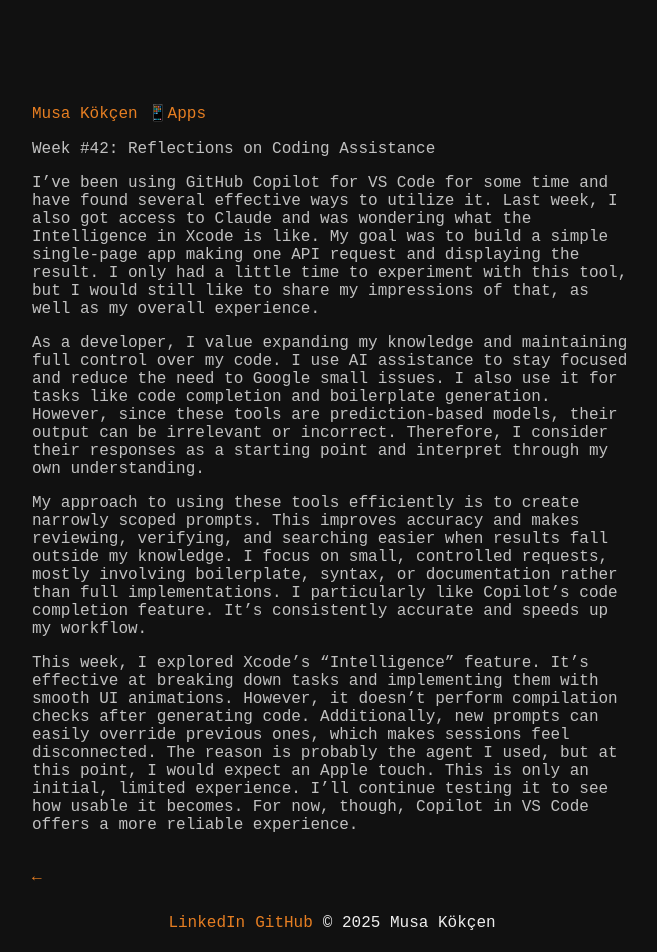
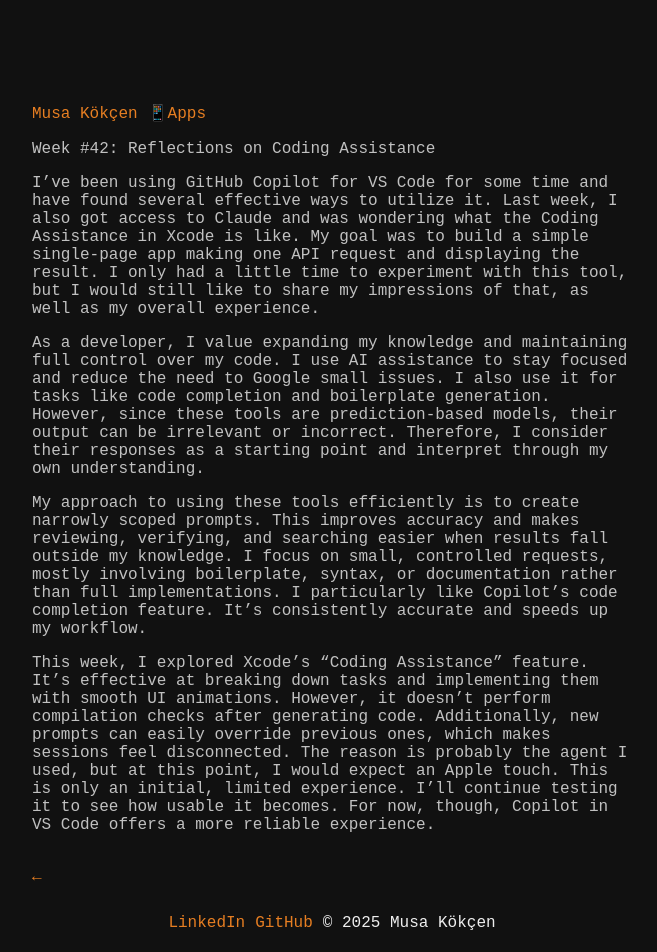
Before and after one commit to musakokcen/musakocen.github.io, a Jekyll site: the page built from _posts/2025-10-19-week42.md, in a window 1280 px wide. Shown: the whole page, without its empty margins (308-965 px from the left). Built offline with Jekyll 4.4.1, drawn with Linux system fonts in a browser that asks for light colours.

Commit message:
Update references from 'Intelligence' to 'Coding Assistance'

```diff
--- a/_posts/2025-10-19-week42.md
+++ b/_posts/2025-10-19-week42.md
@@ -4,10 +4,10 @@
 subtitle: ""
 ---
 
-I've been using GitHub Copilot for VS Code for some time and have found several effective ways to utilize it. Last week, I also got access to Claude and was wondering what the Intelligence in Xcode is like. My goal was to build a simple single-page app making one API request and displaying the result. I only had a little time to experiment with this tool, but I would still like to share my impressions of that, as well as my overall experience.
+I've been using GitHub Copilot for VS Code for some time and have found several effective ways to utilize it. Last week, I also got access to Claude and was wondering what the Coding Assistance in Xcode is like. My goal was to build a simple single-page app making one API request and displaying the result. I only had a little time to experiment with this tool, but I would still like to share my impressions of that, as well as my overall experience.
 
 As a developer, I value expanding my knowledge and maintaining full control over my code. I use AI assistance to stay focused and reduce the need to Google small issues. I also use it for tasks like code completion and boilerplate generation. However, since these tools are prediction-based models, their output can be irrelevant or incorrect. Therefore, I consider their responses as a starting point and interpret through my own understanding.
 
 My approach to using these tools efficiently is to create narrowly scoped prompts. This improves accuracy and makes reviewing, verifying, and searching easier when results fall outside my knowledge. I focus on small, controlled requests, mostly involving boilerplate, syntax, or documentation rather than full implementations. I particularly like Copilot’s code completion feature. It’s consistently accurate and speeds up my workflow.
 
-This week, I explored Xcode’s “Intelligence” feature. It's effective at breaking down tasks and implementing them with smooth UI animations. However, it doesn't perform compilation checks after generating code. Additionally, new prompts can easily override previous ones, which makes sessions feel disconnected. The reason is probably the agent I used, but at this point, I would expect an Apple touch. This is only an initial, limited experience. I’ll continue testing it to see how usable it becomes. For now, though, Copilot in VS Code offers a more reliable experience.
+This week, I explored Xcode’s “Coding Assistance” feature. It's effective at breaking down tasks and implementing them with smooth UI animations. However, it doesn't perform compilation checks after generating code. Additionally, new prompts can easily override previous ones, which makes sessions feel disconnected. The reason is probably the agent I used, but at this point, I would expect an Apple touch. This is only an initial, limited experience. I’ll continue testing it to see how usable it becomes. For now, though, Copilot in VS Code offers a more reliable experience.
```
